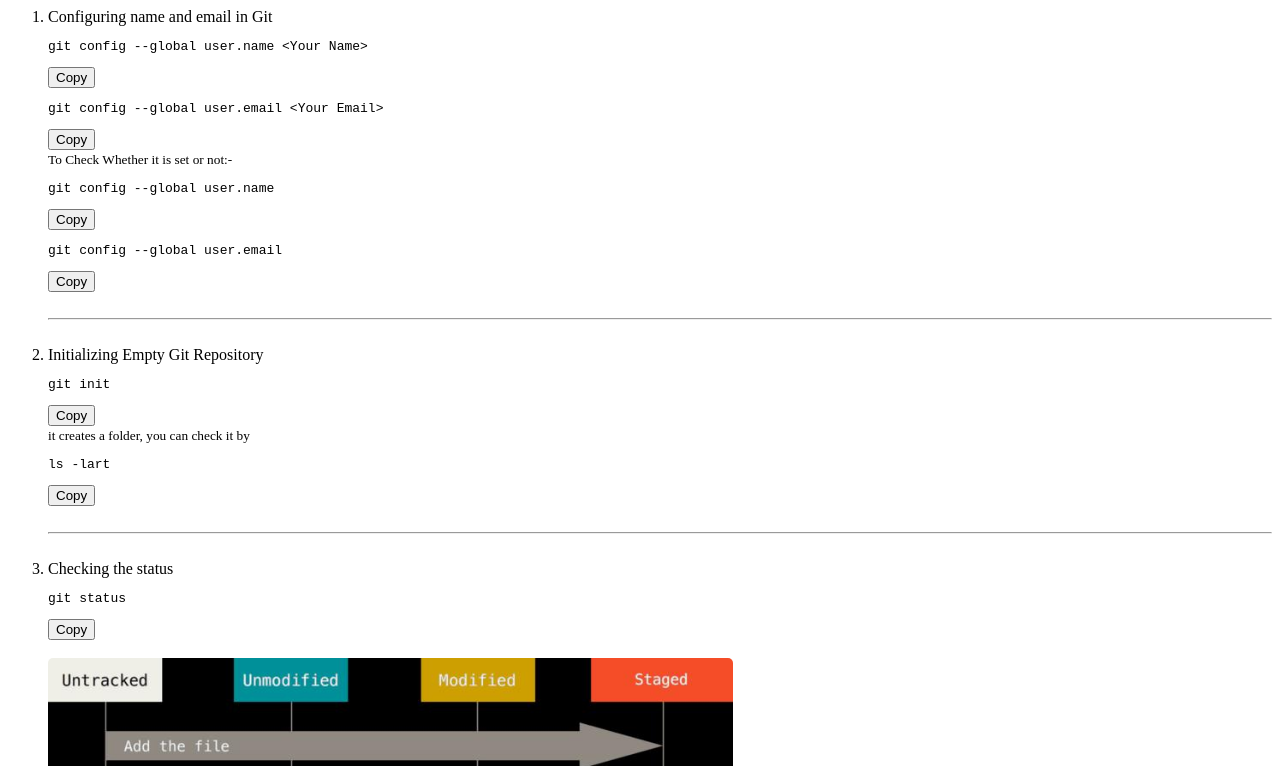
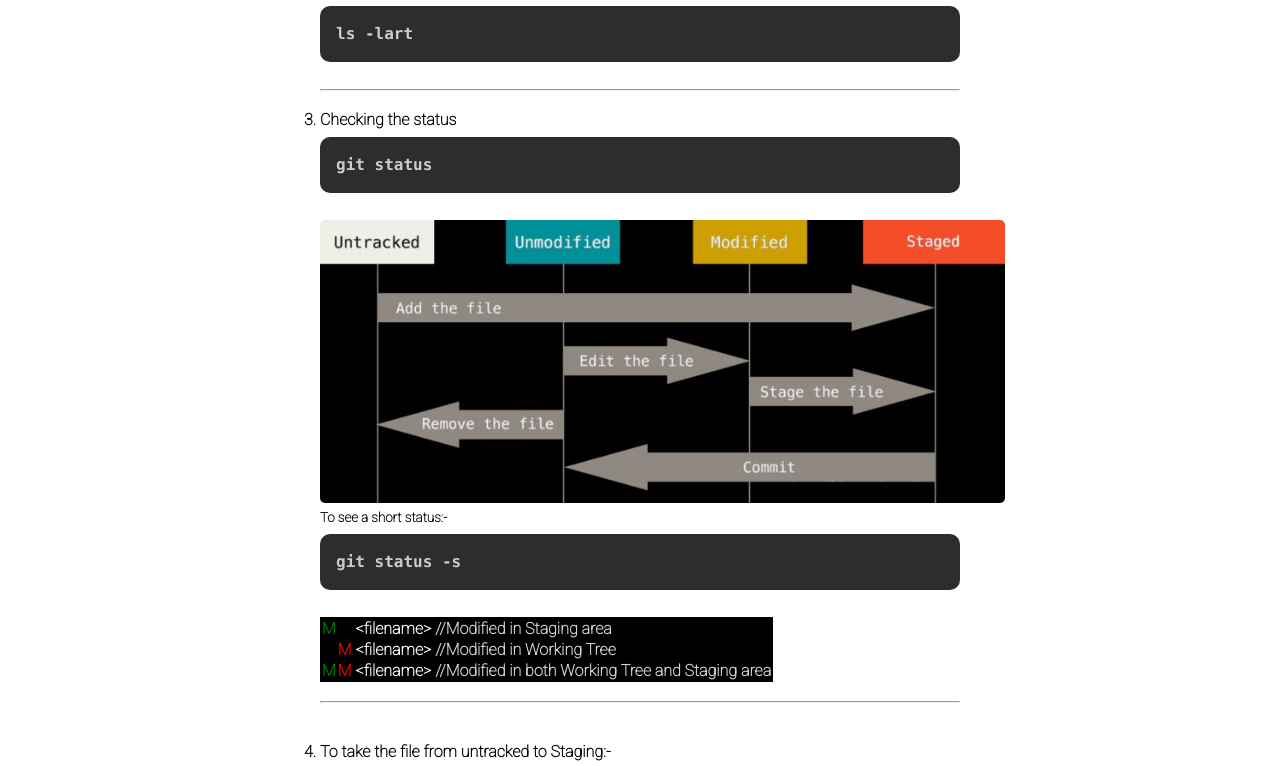
Before and after one commit to Ayush181005/Git-Github-Cheatsheet, a plain HTML site: page index.html in a window 1280 px wide. Shown: the part 550-1316 px from the top of the page. Drawn offline with Linux system fonts and the light colour scheme; some packages are replaced by stand-ins of ours; the site is published under a folder, as on GitHub Pages, so addresses that start at the root find nothing; a script that the page names is missing; a web font is replaced by a local one.

Commit message:
Update index.html

```diff
--- a/index.html
+++ b/index.html
@@ -12,8 +12,8 @@
 
     <!-- Links -->
     <script src="prism.js"></script>
-    <link rel="stylesheet" href="/prism.css">
-    <link rel="stylesheet" href="/style.css">
+    <link rel="stylesheet" href="prism.css">
+    <link rel="stylesheet" href="style.css">
     <link rel="shortcut icon" href="/images/github_PNG83.png" type="image/x-icon">
 
     <style>
```
